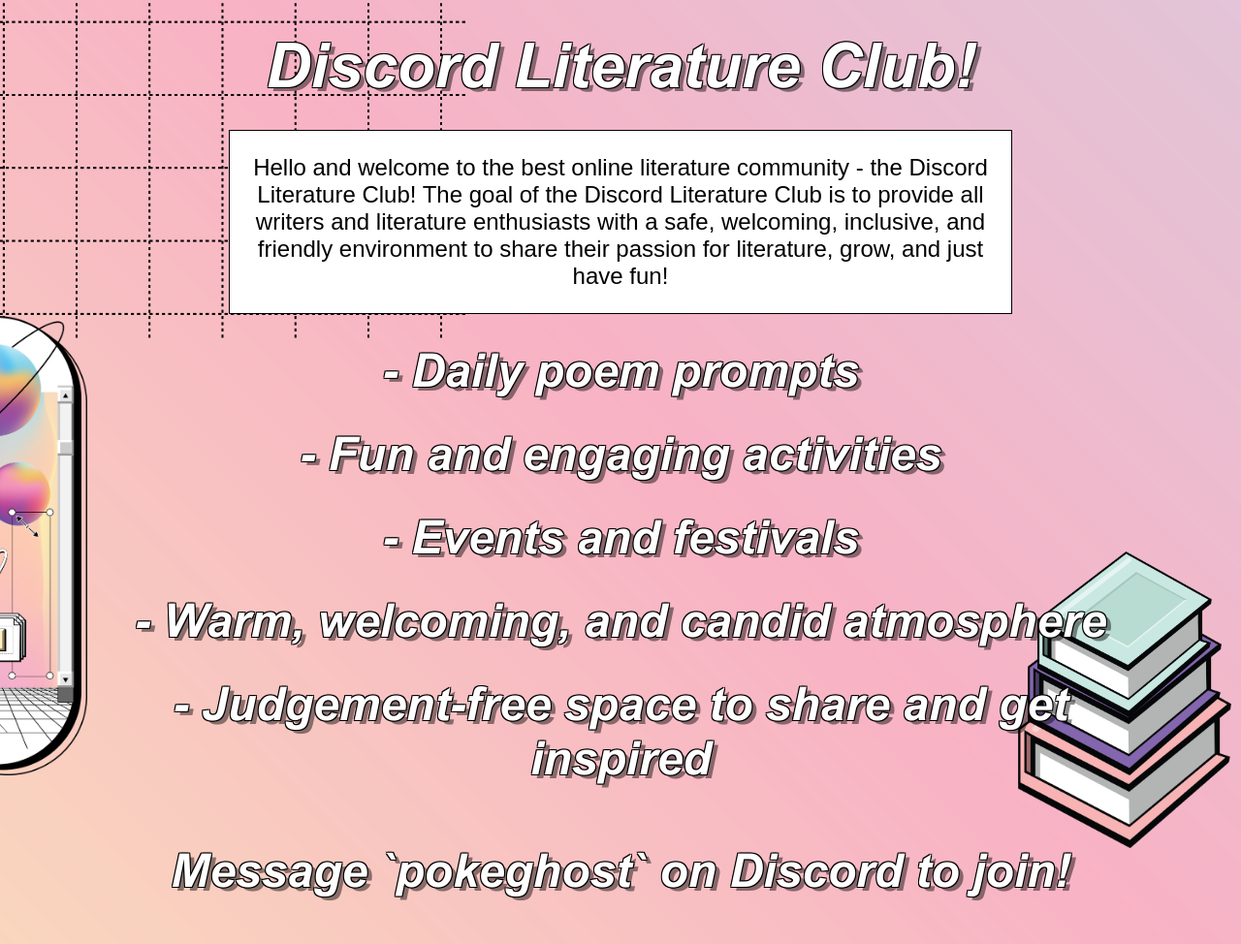
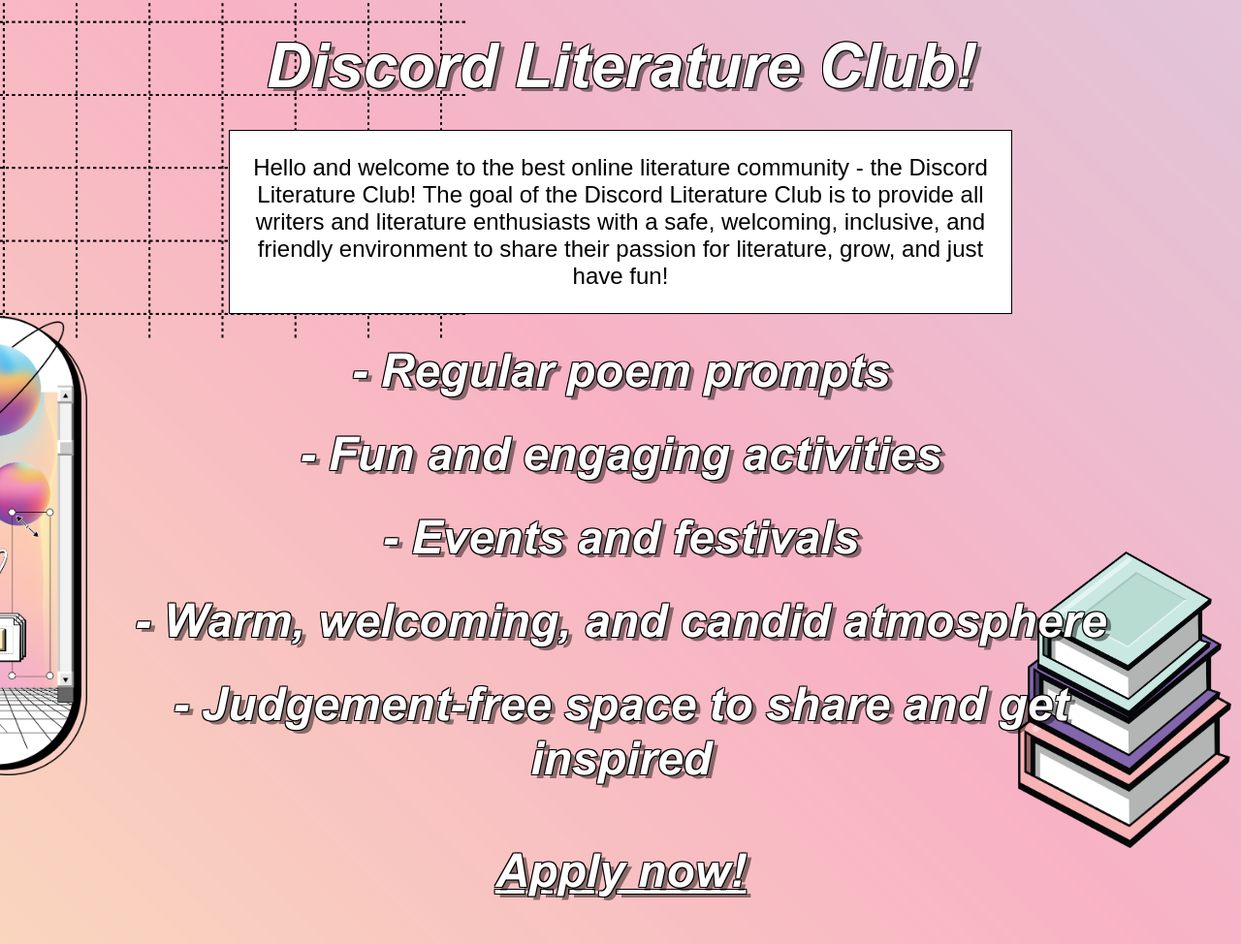
Before and after one commit to gosuto-art/gosuto.art, a Jekyll site: the page built from dlc.html, in a window 1280 px wide. Shown: the whole page at 97% size. Built offline with Jekyll 4.4.1, drawn with Linux system fonts in a browser that asks for light colours.

Commit message:
Change text and add apply link to DLC

```diff
--- a/css/style.css
+++ b/css/style.css
@@ -19,7 +19,7 @@
 }
 
 .home-body {
-    color: #8a2be2;
+  color: #8434ce;
   background-color: #ffe4b5;
 }
 
@@ -38,7 +38,8 @@
 }
 
 .shadow-outline {
-    text-shadow: 1px 1px 0 black, -1px -1px 0 black, 1px -1px 0 black, -1px 1px 0 black, 5px 4px rgba(0, 0, 0, 0.45);
+  text-shadow: 1px 1px 0 black, -1px -1px 0 black, 1px -1px 0 black,
+    -1px 1px 0 black, 5px 4px rgba(0, 0, 0, 0.45);
   color: white;
 }
 
@@ -54,24 +55,24 @@
 }
 
 .gosuto {
-    font-family: 'Alagard';
+  font-family: "Alagard";
   font-size: 4em;
 }
 
 .art {
-    font-family: 'Cloister Black';
+  font-family: "Cloister Black";
   font-size: 3em;
 }
 
 .society {
-    font-family: 'Glow Night';
+  font-family: "Glow Night";
   text-transform: uppercase;
   font-size: 7em;
   line-height: 149px;
 }
 
 .links {
-    font-family: 'Glow Night';
+  font-family: "Glow Night";
   font-size: 3em;
 }
 
@@ -82,7 +83,7 @@
 }
 
 .links a {
-    color: #8a2be2;
+  color: #8434ce;
 }
 
 .main-text {
@@ -109,7 +110,7 @@
   width: 400px;
   height: 400px;
   z-index: -1;
-    position: absolute;
+  position: fixed;
   right: -50px;
   top: 170px;
 }
@@ -117,7 +118,7 @@
 .ghost {
   width: auto;
   height: 500px;
-    position: absolute;
+  position: fixed;
   top: 550px;
   left: 40%;
   z-index: -1;
@@ -158,7 +159,6 @@
   .ghost {
     top: 800px;
   }
-
 }
 
 @media only screen and (max-width: 615px) {
@@ -185,7 +185,6 @@
     right: 0;
     width: 550px;
   }
-
 }
 
 @media only screen and (max-width: 520px) {
@@ -230,7 +229,6 @@
     .ghost {
       width: 400px;
     }
-
   }
 
   @media only screen and (max-width: 375px) {
--- a/dlc.html
+++ b/dlc.html
@@ -9,37 +9,152 @@
     background-position: center;
     background-size: auto;
   }
+
+  a,
+  a:visited {
+    color: white;
+  }
 </style>
 
-<h1 style="margin-top: 30px; font-size: 4em; font-family: 'Arial Bold Italic'; text-align: center;"
-    class="shadow-outline">Discord Literature Club!</h1>
+<h1
+  style="
+    margin-top: 30px;
+    font-size: 4em;
+    font-family: 'Arial Bold Italic';
+    text-align: center;
+  "
+  class="shadow-outline"
+>
+  Discord Literature Club!
+</h1>
 
-<div style="margin-top: 30px;">
+<div style="margin-top: 30px">
   <p class="main-text">
-        Hello and welcome to the best online literature community - the Discord Literature Club! The goal of the Discord
-        Literature Club is to provide all writers and literature enthusiasts with a safe, welcoming, inclusive, and
-        friendly environment to share their passion for literature, grow, and just have fun!
+    Hello and welcome to the best online literature community - the Discord
+    Literature Club! The goal of the Discord Literature Club is to provide all
+    writers and literature enthusiasts with a safe, welcoming, inclusive, and
+    friendly environment to share their passion for literature, grow, and just
+    have fun!
   </p>
 </div>
 <div style="width: 80%; margin: auto">
-    <h1 style="margin-top: 30px; font-size: 3em; font-family: 'Arial Bold Italic'; text-align: center;"
-        class="shadow-outline">- Daily poem prompts</h1>
-    <h1 style="margin-top: 30px; font-size: 3em; font-family: 'Arial Bold Italic'; text-align: center;"
-        class="shadow-outline">- Fun and engaging activities</h1>
-    <h1 style="margin-top: 30px; font-size: 3em; font-family: 'Arial Bold Italic'; text-align: center;"
-        class="shadow-outline">- Events and festivals</h1>
-    <h1 style="margin-top: 30px; font-size: 3em; font-family: 'Arial Bold Italic'; text-align: center;"
-        class="shadow-outline">- Warm, welcoming, and candid atmosphere</h1>
-    <h1 style="margin-top: 30px; font-size: 3em; font-family: 'Arial Bold Italic'; text-align: center;"
-        class="shadow-outline">- Judgement-free space to share and get inspired</h1>
+  <h1
+    style="
+      margin-top: 30px;
+      font-size: 3em;
+      font-family: 'Arial Bold Italic';
+      text-align: center;
+    "
+    class="shadow-outline"
+  >
+    - Regular poem prompts
+  </h1>
+  <h1
+    style="
+      margin-top: 30px;
+      font-size: 3em;
+      font-family: 'Arial Bold Italic';
+      text-align: center;
+    "
+    class="shadow-outline"
+  >
+    - Fun and engaging activities
+  </h1>
+  <h1
+    style="
+      margin-top: 30px;
+      font-size: 3em;
+      font-family: 'Arial Bold Italic';
+      text-align: center;
+    "
+    class="shadow-outline"
+  >
+    - Events and festivals
+  </h1>
+  <h1
+    style="
+      margin-top: 30px;
+      font-size: 3em;
+      font-family: 'Arial Bold Italic';
+      text-align: center;
+    "
+    class="shadow-outline"
+  >
+    - Warm, welcoming, and candid atmosphere
+  </h1>
+  <h1
+    style="
+      margin-top: 30px;
+      font-size: 3em;
+      font-family: 'Arial Bold Italic';
+      text-align: center;
+    "
+    class="shadow-outline"
+  >
+    - Judgement-free space to share and get inspired
+  </h1>
 </div>
 
-<h1 style="margin-top: 60px; font-size: 3em; font-family: 'Arial Bold Italic'; text-align: center;"
-        class="shadow-outline">Message `pokeghost` on Discord to join!</h1>
+<p
+  style="
+    margin-top: 60px;
+    font-size: 3em;
+    font-family: 'Arial Bold Italic';
+    text-align: center;
+  "
+  class="shadow-outline"
+>
+  <a href="https://cloud.disroot.org/apps/forms/s/CDy8ScqADTRmfw2MfZMm6sHC">Apply now!</a>
+</p>
 
-<img src="/Grid.png"
-    style="transform: rotate(180deg); z-index: -1; position: absolute;width: 500px;top: -200px;left: -20px;">
-<img src="/Book3.png" style="z-index: -1; position: absolute;width: 220px;bottom: 25px;right: 10px;">
-<img src="/Book1.png" style="z-index: -1; position: absolute;width: 200px;bottom: 100px;right: 20px;">
-<img src="/Book2.png" style="z-index: -1; position: absolute;width: 180px;bottom: 160px;right: 30px;">
-<img src="/Badge3.png" style="z-index: -1; position: absolute;width: 180px;bottom: 100px;left: -90px;">
+<img
+  src="/Grid.png"
+  style="
+    transform: rotate(180deg);
+    z-index: -1;
+    position: absolute;
+    width: 500px;
+    top: -200px;
+    left: -20px;
+  "
+/>
+<img
+  src="/Book3.png"
+  style="
+    z-index: -1;
+    position: absolute;
+    width: 220px;
+    bottom: 25px;
+    right: 10px;
+  "
+/>
+<img
+  src="/Book1.png"
+  style="
+    z-index: -1;
+    position: absolute;
+    width: 200px;
+    bottom: 100px;
+    right: 20px;
+  "
+/>
+<img
+  src="/Book2.png"
+  style="
+    z-index: -1;
+    position: absolute;
+    width: 180px;
+    bottom: 160px;
+    right: 30px;
+  "
+/>
+<img
+  src="/Badge3.png"
+  style="
+    z-index: -1;
+    position: absolute;
+    width: 180px;
+    bottom: 100px;
+    left: -90px;
+  "
+/>
```
Also changed, not shown: index.html (+48 -27 lines), Gemfile.lock. Lines whose indentation alone changed are shown as unchanged.
